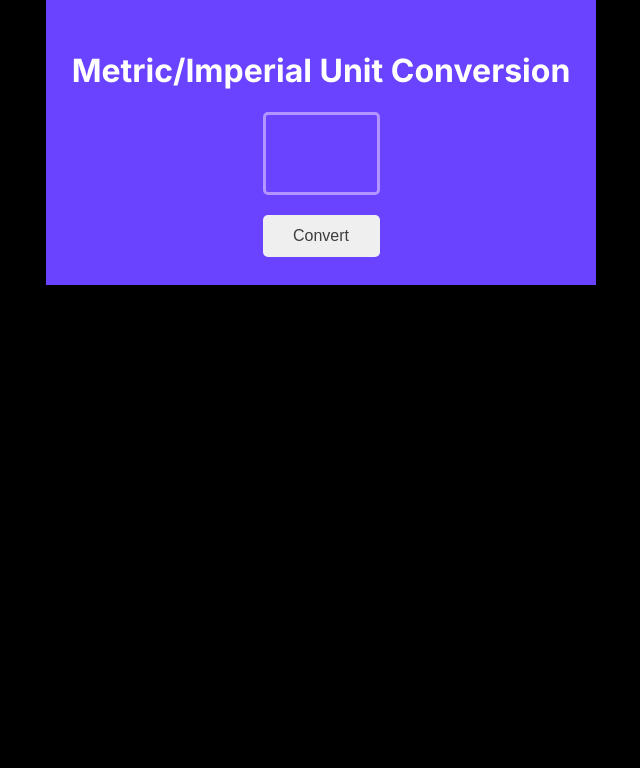
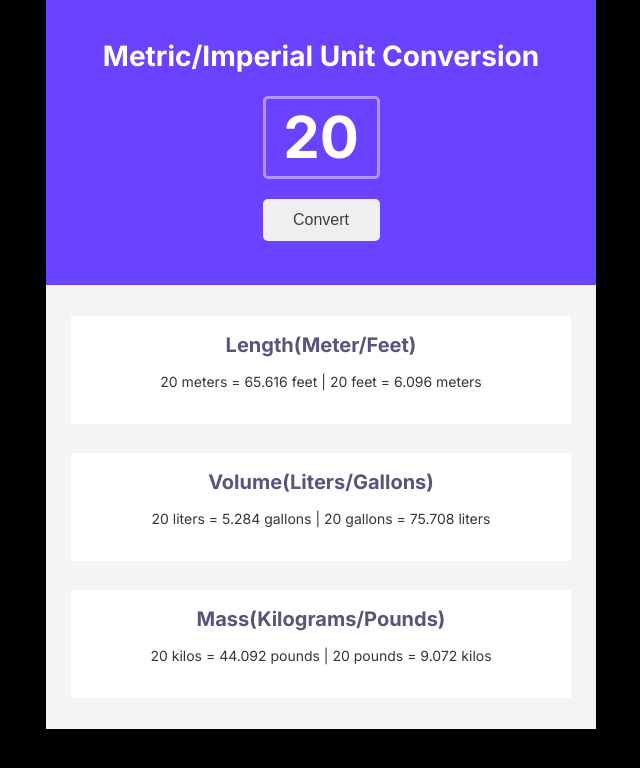
Before and after one commit to sanleomon/unit-converter, a website built with Vite: page index.html in a window 1280 px wide. Shown: the whole page, without its empty margins (319-959 px from the left). Built offline with nearby package versions, Linux system fonts and the light colour scheme.

Commit message:
Complete user interface layout

```diff
--- a/index.css
+++ b/index.css
@@ -1,6 +1,7 @@
 body {
     margin: 0;
     background-color: black;
+    height: 729px;
 }
 
 .app {
@@ -17,7 +18,11 @@ body {
 #converter-title{
     font-family: "Inter", sans-serif;
     text-align: center;
-    padding-top: 30px;
+    padding-top: 20px;
+    font-size: 28px;
+    font-weight: bolder;
+    height: 38px;
+    width: 448px;
 }
 
 input::-webkit-outer-spin-button,
@@ -36,7 +41,7 @@ input::-webkit-inner-spin-button {
     text-align: center;
     color: white;
     font-family: "Inter", sans-serif;
-    font-size: 50px;
+    font-size: 58px;
     font-weight: bolder;
 }
 
@@ -49,4 +54,37 @@ input::-webkit-inner-spin-button {
     color: #3D3D3D;
     padding: 10px;
     font-size: 16px;
+    font-weight: medium;
 }
+
+.results {
+    display: flex;
+    flex-direction: column;
+    align-items: center;
+    justify-content: center;
+    background-color: #F4F4F4;
+    height: 444px;
+    width: 550px;
+    margin: 0 auto;
+    font-family: "Inter", sans-serif;
+    gap: 29px;
+}
+
+.card {
+    width: 500px;
+    height: 108px;
+    background-color: white;
+    text-align: center;
+}
+
+.card-title {
+    font-size: 20px;
+    font-weight: bold;
+    color: #5A537B;
+}
+
+.card-value {
+    color: #353535;
+    font-size: 14px;
+    font-weight: 400;
+}
--- a/index.html
+++ b/index.html
@@ -4,14 +4,32 @@
         <link rel="preconnect" href="https://fonts.googleapis.com">
         <link rel="preconnect" href="https://fonts.gstatic.com" crossorigin>
         <link href="https://fonts.googleapis.com/css2?family=Inter:wght@100..900&display=swap" rel="stylesheet">
-
-<link rel="stylesheet" href="index.css">
     </head>
     <body>
         <div class="app">
             <h1 id="converter-title">Metric/Imperial Unit Conversion</h1>
-            <input id="number" type="number">
+            <input id="number" type="number" value="20">
             <button id="convert-button">Convert</button>
+        </div>
+        <div class="results">
+            <div class="card">
+                <h2 class="card-title">Length(Meter/Feet)</h2>
+                <h3 class="card-value" id="length-value">
+                    20 meters = 65.616 feet | 20 feet = 6.096 meters
+                </h3>
+            </div>
+            <div class="card">
+                <h2 class="card-title">Volume(Liters/Gallons)</h2>
+                <h3 class="card-value" id="volume-value">
+                    20 liters = 5.284 gallons | 20 gallons = 75.708 liters
+                </h3>
+            </div>
+            <div class="card">
+                <h2 class="card-title">Mass(Kilograms/Pounds)</h2>
+                <h3 class="card-value" id="mass-value">
+                    20 kilos = 44.092 pounds | 20 pounds = 9.072 kilos
+                </h3>
+            </div>
         </div>
         <script src="index.js"></script>
     </body>
```
